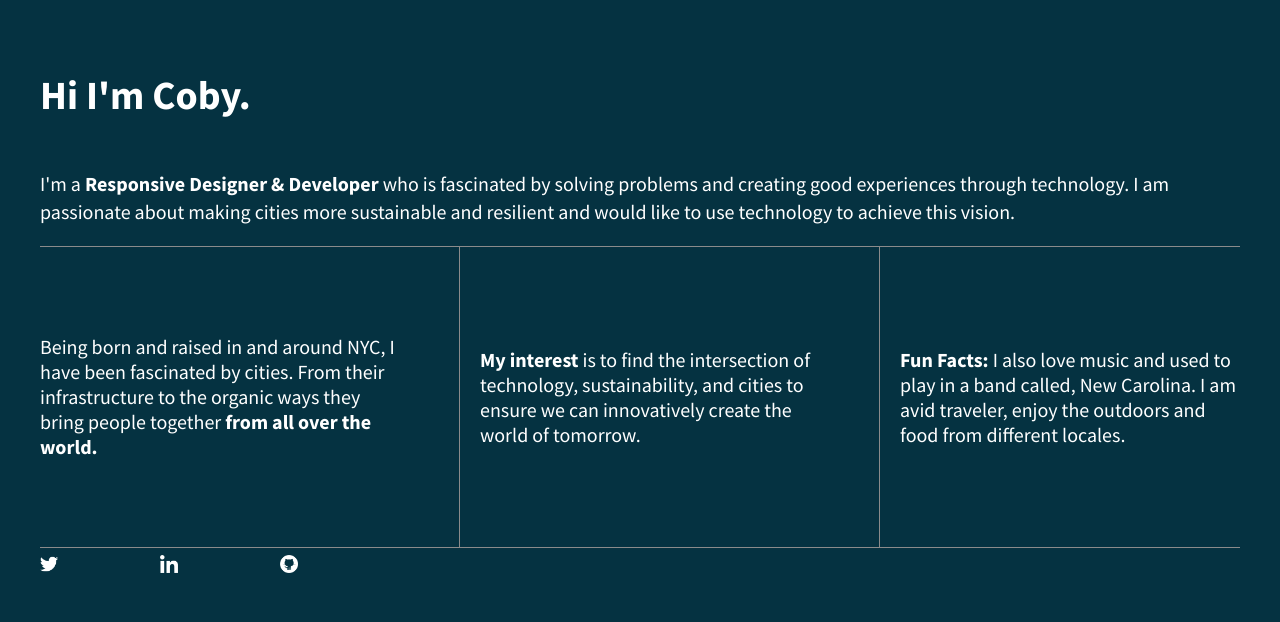
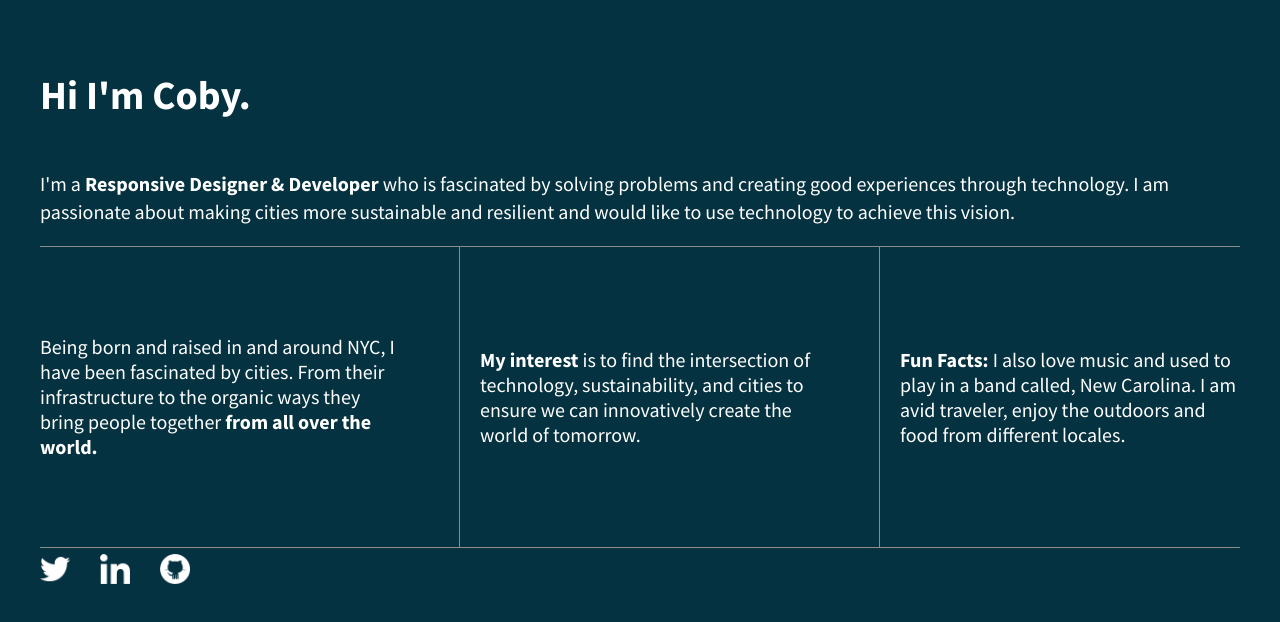
Before and after one commit to CobyKalter/divs-flexbox-starter, a plain HTML site: page index.html in a window 1280 px wide. Drawn offline with nearby package versions, Linux system fonts and the light colour scheme.

Commit message:
Modified the footer images to fit on the left side

```diff
--- a/css/main.css
+++ b/css/main.css
@@ -165,19 +165,19 @@ span {
 footer {
     display: flex;
     justify-content: flex-start;
-    align-items: flex-start;
+    align-items: center;
     flex-flow: row;
     flex-basis: auto;
 }
 
 a {
-    width: 10%;
-    flex: 0 300 auto;
+    width: 100%;
+    flex-basis: 5%;
+    padding-top: 5px;
 }
 
 img {
-    height: 15%;
-    width: 15%;
+    width: 30px;
 }
 
 
```
